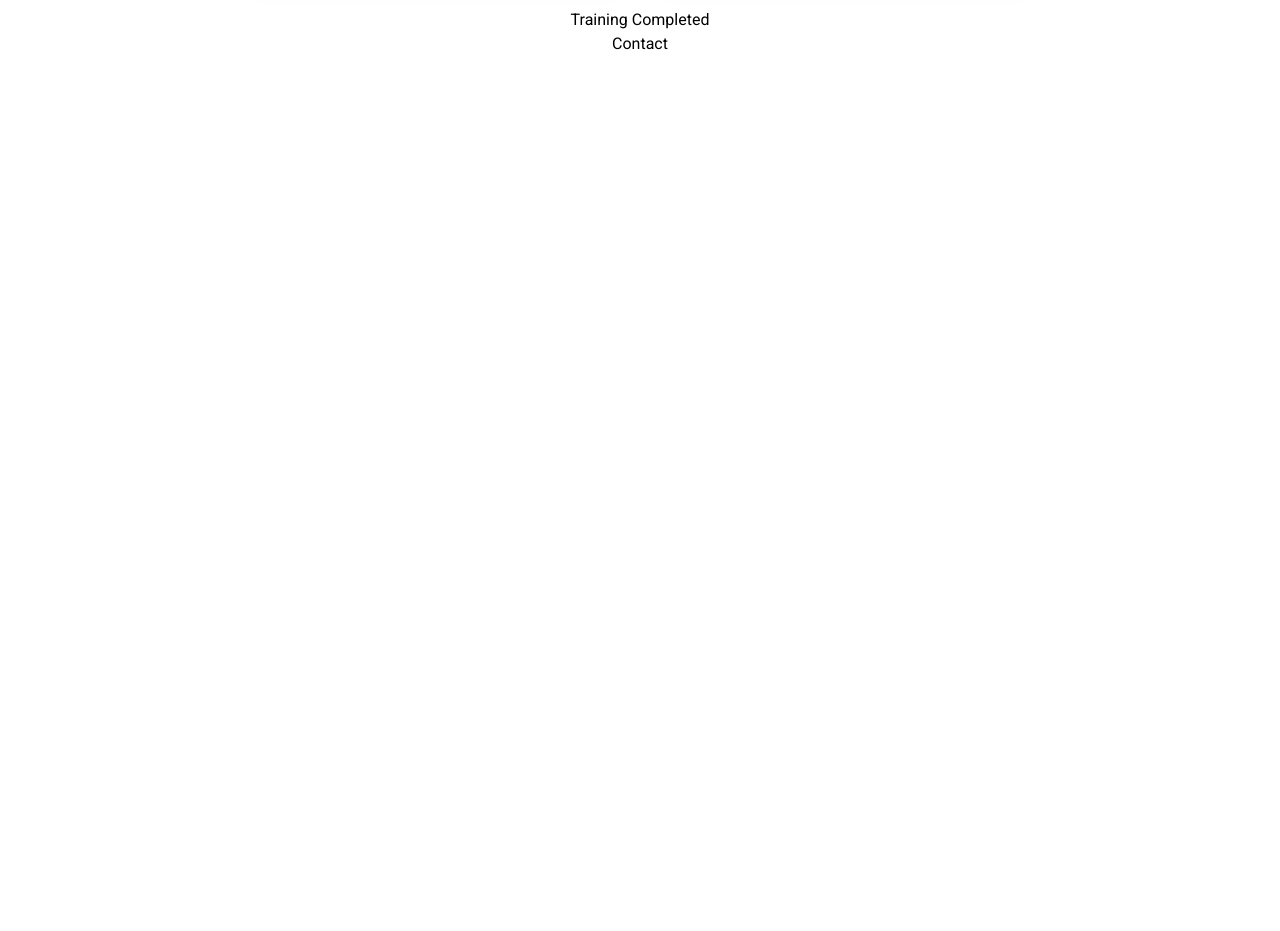
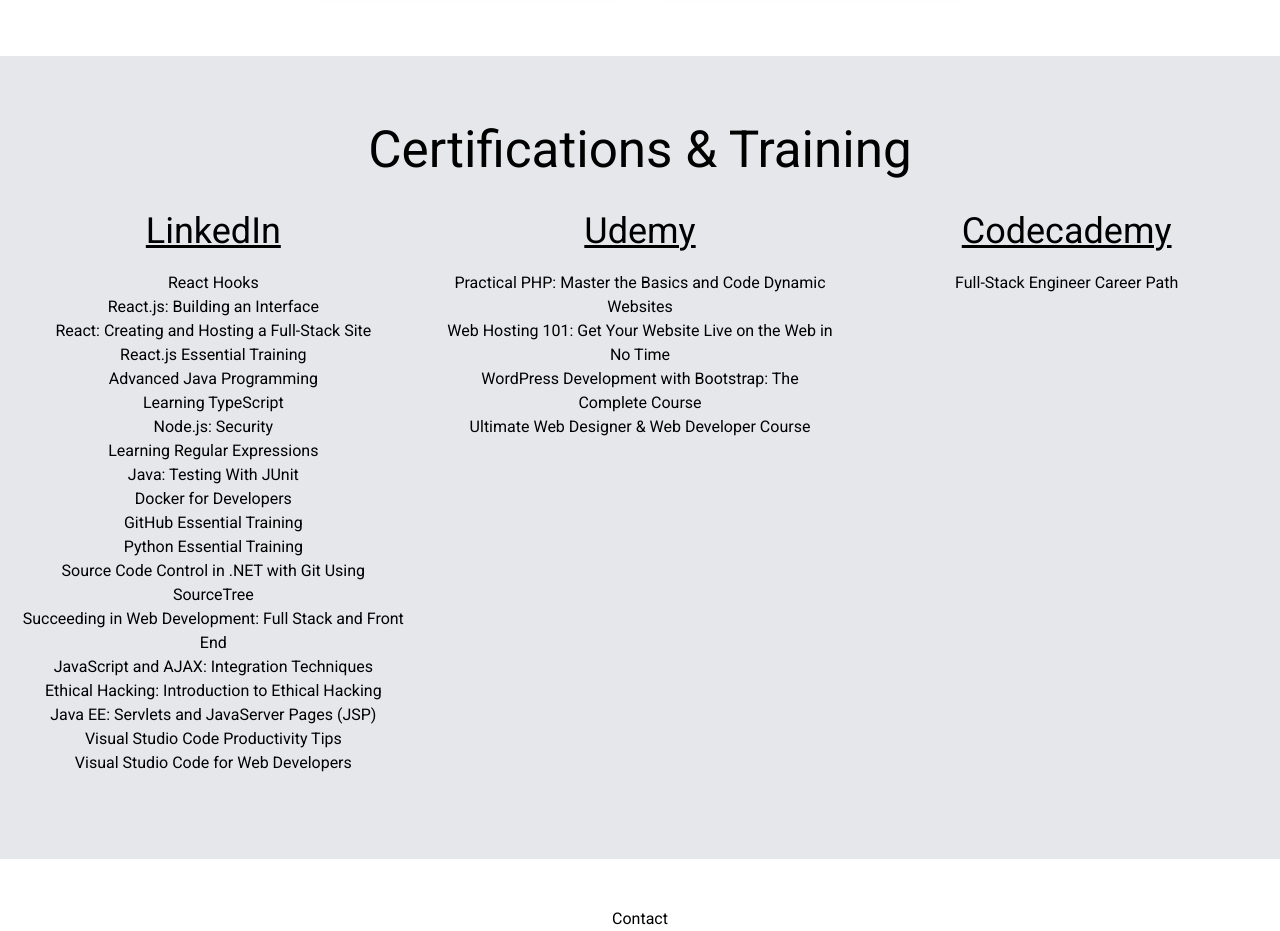
Before and after one commit to chasecurtis1991/portfolio, a React (Vite) app: page / in a window 1280 px wide. Shown: the part 1780-2711 px from the top of the page. Before the commit the page ends 1836 px from the top, so only its background shows below. Built offline with nearby package versions, Linux system fonts and the light colour scheme.

Commit message:
Added Certifications section

```diff
--- a/src/App.css
+++ b/src/App.css
@@ -21,7 +21,7 @@
 
 /* Hero */
 .hero::before {
-  height: 50%;
+  height: 60%;
   width: 100%;
   position: absolute;
   content: '';
@@ -35,7 +35,7 @@
   height: 35rem;
 }
 .hero-overlay {
-  height: 50%;
+  height: 60%;
   width: 100%;
   position: absolute;
   top: 0;
@@ -65,3 +65,5 @@
 .card-img {
   max-height: 10em;
 }
+
+/* Certifications and Training */
--- a/src/App.jsx
+++ b/src/App.jsx
@@ -2,6 +2,7 @@
 import Navbar from "./Navbar"
 import Hero from "./Hero"
 import Portfolio from "./Portfolio"
+import Certifications from "./Certifications";
 
 function App() {
   return (
@@ -10,9 +11,9 @@
         <div className="hero-overlay"></div>
         <Hero />
         <Portfolio />
+        <Certifications />
       <div className="card">
         <ul className="text-black">
-          <li>Training Completed</li>
           <li>Contact</li>
         </ul>
       </div>
--- /dev/null
+++ b/src/Certifications.jsx
@@ -0,0 +1,56 @@
+import React from "react";
+
+export default function Certifications() {
+	return (
+		<>
+			<section className="mx-auto border-t-2 py-16 my-12 bg-gray-200">
+				<div className="container flex flex-wrap mx-auto">
+					<div className="flex-row w-full">
+						<h1 className="text-black mb-8">Certifications & Training</h1>
+					</div>
+					<div className="grid w-full md:grid-cols-3">
+						<div className="w-full">
+							<h2 className="text-black text-4xl underline">LinkedIn</h2>
+							<ul className="text-black m-5">
+								<li>React Hooks</li>
+								<li>React.js: Building an Interface</li>
+								<li>React: Creating and Hosting a Full-Stack Site</li>
+								<li>React.js Essential Training</li>
+								<li>Advanced Java Programming</li>
+								<li>Learning TypeScript</li>
+								<li>Node.js: Security</li>
+								<li>Learning Regular Expressions</li>
+								<li>Java: Testing With JUnit</li>
+								<li>Docker for Developers</li>
+								<li>GitHub Essential Training</li>
+								<li>Python Essential Training</li>
+								<li>Source Code Control in .NET with Git Using SourceTree</li>
+								<li>Succeeding in Web Development: Full Stack and Front End</li>
+								<li>JavaScript and AJAX: Integration Techniques</li>
+								<li>Ethical Hacking: Introduction to Ethical Hacking</li>
+								<li>Java EE: Servlets and JavaServer Pages (JSP)</li>
+								<li>Visual Studio Code Productivity Tips</li>
+								<li>Visual Studio Code for Web Developers</li>
+							</ul>
+						</div>
+						<div className="w-full">
+							<h2 className="text-black text-4xl underline mb-5">Udemy</h2>
+							<ul className="text-black m-5">
+								<li>Practical PHP: Master the Basics and Code Dynamic Websites</li>
+								<li>Web Hosting 101: Get Your Website Live on the Web in No Time</li>
+								<li>WordPress Development with Bootstrap: The Complete Course</li>
+								<li>Ultimate Web Designer & Web Developer Course</li>
+							</ul>
+						</div>
+						<div className="w-full">
+							<h2 className="text-black text-4xl underline mb-5">Codecademy</h2>
+							<ul className="text-black m-5">
+								<li>Full-Stack Engineer Career Path</li>
+							</ul>
+						</div>
+					</div>
+				</div>
+			</section>
+		</>
+	);
+}
--- a/src/components/Card.jsx
+++ b/src/components/Card.jsx
@@ -3,7 +3,7 @@
 export default function Card(props) {
   return (
     <>
-      <div className="card my-10 shadow-xl rounded-2xl">
+      <div className="card my-10 shadow-xl rounded-2xl w-80">
         <a className="h-full" href={props.url} aria-label={props.title}>
         <div className="max-w-sm rounded-2xl border shadow-md bg-gray-800 border-gray-500">
           <div className="flex h-60 bg-zinc-200 rounded-t-2xl align-middle items-center">
```
